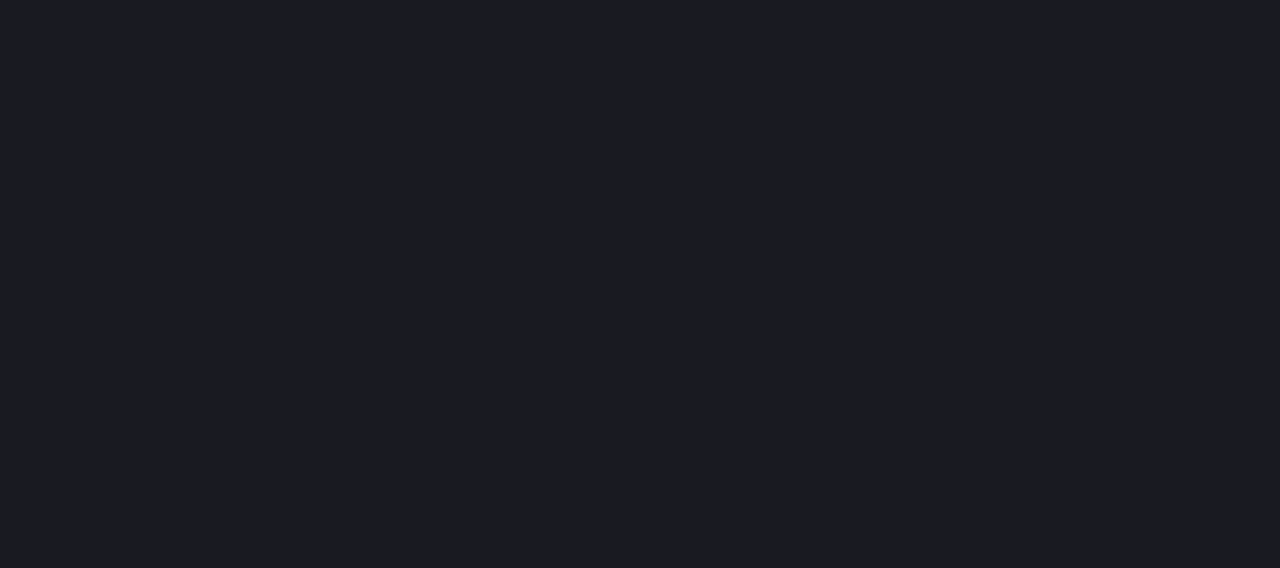
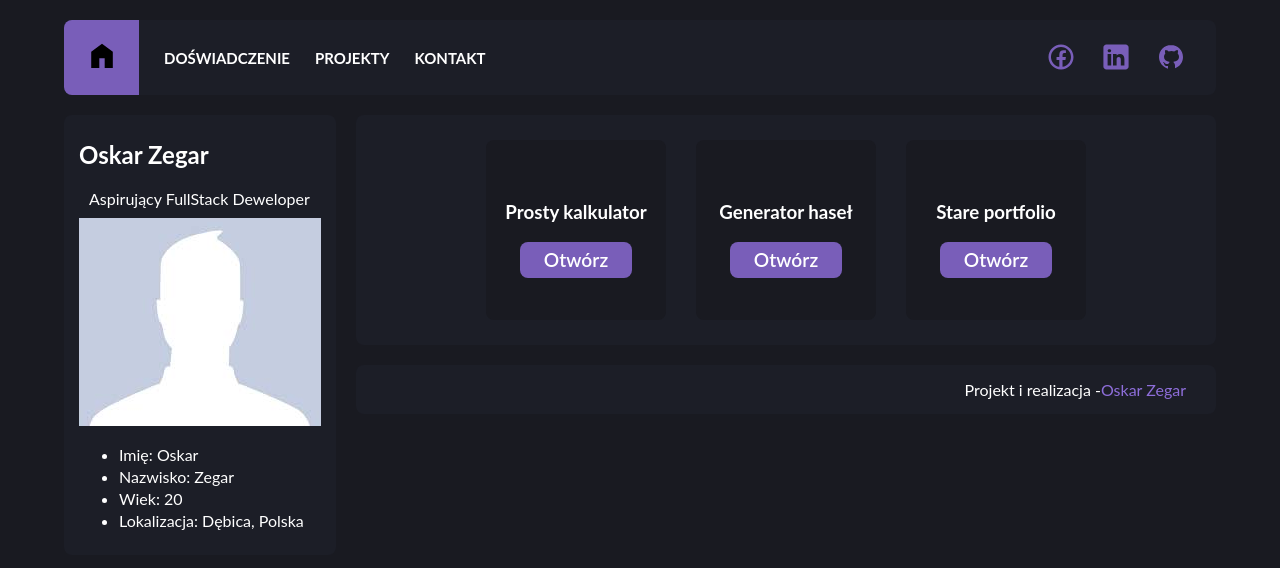
Before and after one commit to BLAAK1/portfolio-react, a React (Create React App) app: page /Projects in a window 1280 px wide. Before the commit this address had no page. Shown: the top 568 px of the page. Built offline with nearby package versions, Linux system fonts and the light colour scheme.

Commit message:
Update projects section

```diff
--- a/src/App.js
+++ b/src/App.js
@@ -3,7 +3,7 @@ import HomePage from "./Components/HomePage/HomePage";
 import Layout from "./Components/Layout/Layout";
 import Experience from "./Components/Experience/Experience";
 import Contact from "./Components/Contact/Contact";
-
+import Projects from "./Components/Projects/Projects";
 import "./App.css";
 
 function App() {
@@ -14,6 +14,7 @@ function App() {
           <Route index element={<HomePage />} />
           <Route path="experience" element={<Experience />} />
           <Route path="contact" element={<Contact />} />
+          <Route path="Projects" element={<Projects />} />
         </Route>
       </Routes>
     </BrowserRouter>
--- a/src/Components/Navbar/Navbar.jsx
+++ b/src/Components/Navbar/Navbar.jsx
@@ -26,7 +26,9 @@ export default function Navbar() {
                 </Link>
               </li>
               <li className="projectsBtn">
-                <h2>PROJEKTY</h2>
+                <Link to="projects">
+                  <h2>PROJEKTY</h2>
+                </Link>
               </li>
               <li className="contactBtn">
                 <Link to="contact">
--- /dev/null
+++ b/src/Components/Projects/Projects.css
@@ -0,0 +1,30 @@
+.projects {
+  display: flex;
+  flex-direction: row;
+  flex-wrap: wrap;
+  justify-content: center;
+  align-items: center;
+}
+.project {
+  display: flex;
+  flex-direction: column;
+  align-items: center;
+  justify-content: center;
+  background: #191a21;
+  width: 10rem;
+  height: 10rem;
+  padding: 10px;
+  margin: 15px;
+  border-radius: 8px;
+}
+.project a {
+  width: 70%;
+  border-radius: 8px;
+  background: #795eb9;
+  color: white;
+  font-size: larger;
+  font-weight: 600;
+  cursor: pointer;
+  text-align: center;
+  padding: 0.4rem 0;
+}
--- a/src/Components/Projects/Projects.jsx
+++ b/src/Components/Projects/Projects.jsx
@@ -0,0 +1,5 @@
+import { outputProjects } from "./data";
+import "./Projects.css";
+export default function Projects() {
+  return <div className="projects">{outputProjects}</div>;
+}
--- /dev/null
+++ b/src/Components/Projects/data.jsx
@@ -0,0 +1,27 @@
+const dataProjects = [
+  {
+    name: "Prosty kalkulator",
+    url: "https://www.google.com/",
+  },
+  {
+    name: "Generator haseł",
+    url: "https://www.youtube.com/",
+  },
+  {
+    name: "Stare portfolio",
+    url: "https://blaak1.github.io/",
+  },
+];
+
+export const outputProjects = dataProjects.map((el) => {
+  return (
+    <div className="project-child">
+      <div className="project exp-title">
+        <h3>{el.name}</h3>
+        <a href={el.url} target="_blank" rel="noreferrer noopener">
+          Otwórz
+        </a>
+      </div>
+    </div>
+  );
+});
```
